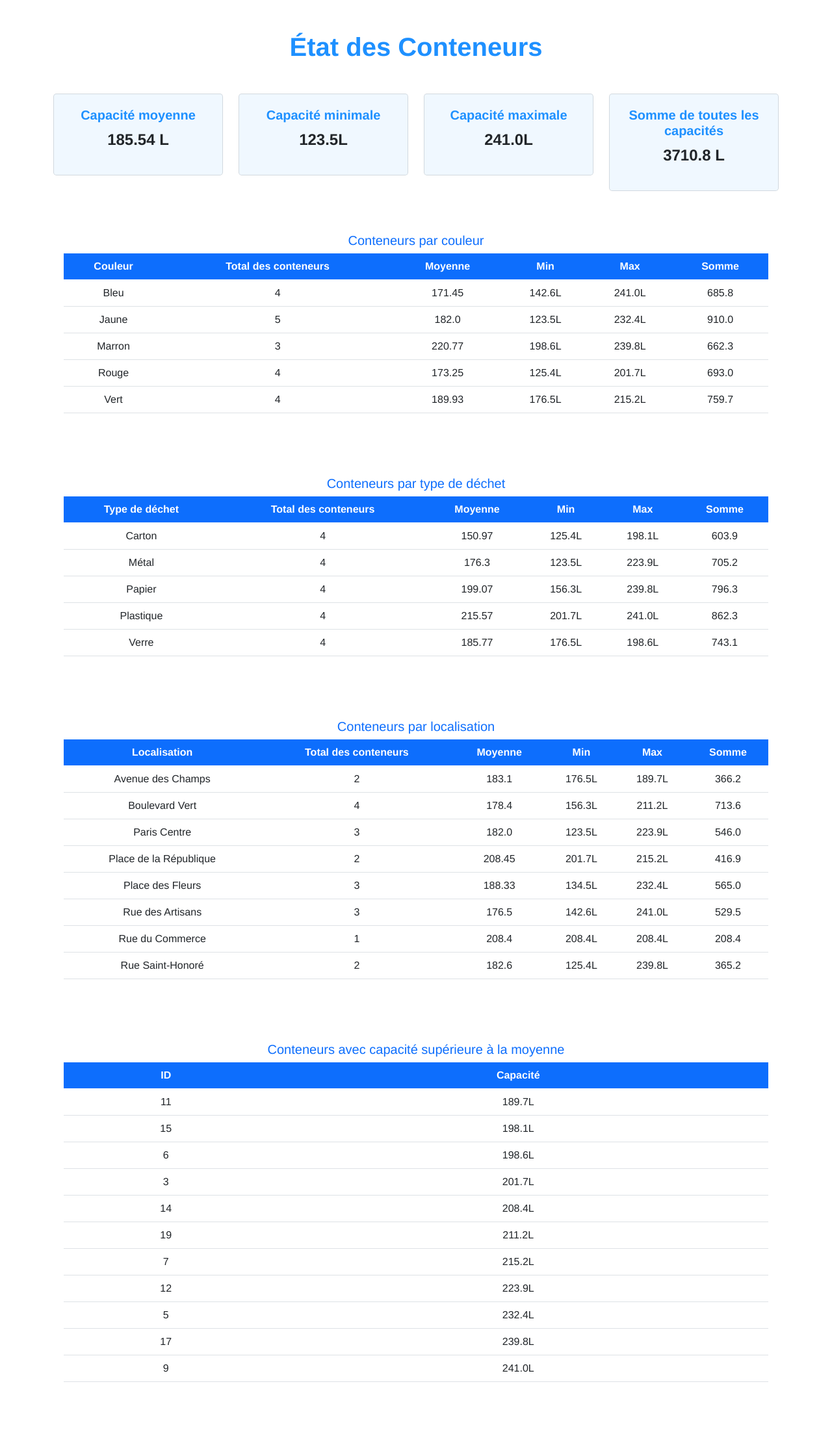
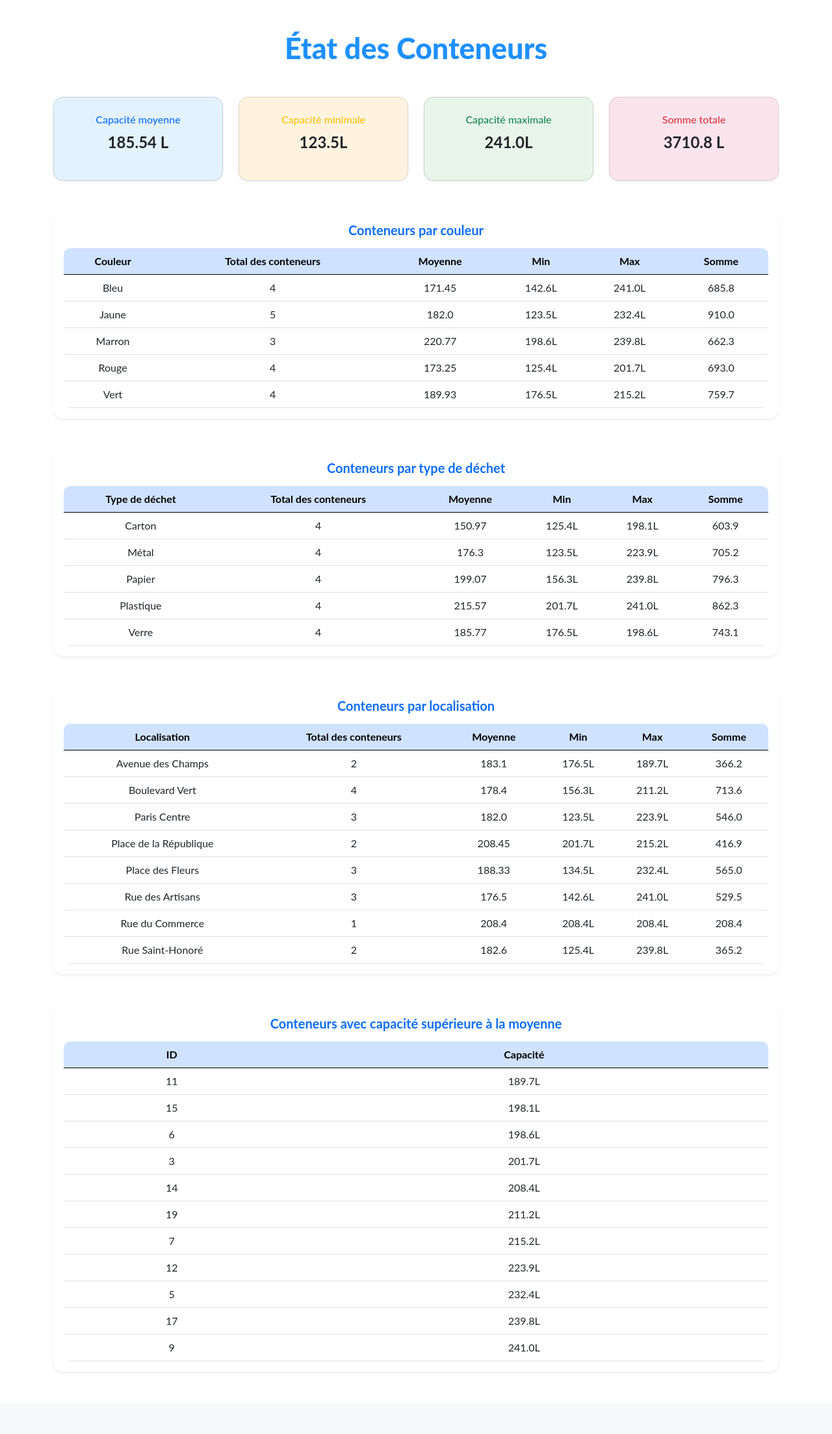
Before and after one commit to EmileCap/Trida, a Flask app: page /conteneur/etat in a window 1280 px wide. Shown: the part 74-2281 px from the top of the page at 65% size. After the commit the page ends 2169 px from the top, so only its background shows below. Run offline with Flask 3, Linux system fonts and the light colour scheme; data comes from the database, SQL or seed files in the repository; some libraries are stand-ins or nearby versions.

Commit message:
ça avance

```diff
--- a/app.py
+++ b/app.py
@@ -606,7 +606,7 @@ def show_etat_conteneur():
     mycursor = get_db().cursor()
 
     sql1 = """
-        SELECT AVG(capacite_max) AS capacite_moyenne_totale,
+        SELECT ROUND(AVG(capacite_max),2) AS capacite_moyenne_totale,
                MIN(capacite_max) AS capacite_minimun_totale,
                MAX(capacite_max) AS capacite_maximun_totale,
                SUM(capacite_max) AS somme_capacite_totale
--- a/templates/conteneur/etat_conteneur.html
+++ b/templates/conteneur/etat_conteneur.html
@@ -5,45 +5,39 @@
 {% endblock %}
 
 {% block body %}
-<div class="container mt-5 mb-5" style="font-family: 'Helvetica Neue', Helvetica, Arial, sans-serif;">
+<div class="container my-5" style="font-family: 'lato', sans-serif;">
 
-    <h1 class="mb-5 text-center" style="color:#1E90FF; font-weight:700; font-size:2.5rem;">État des Conteneurs</h1>
+    <h1 class="text-center mb-5" style="color:#1E90FF; font-weight:800; font-size:2.8rem;">
+        État des Conteneurs
+    </h1>
 
 
     <div class="row g-4 mb-5">
         <div class="col-md-3 col-sm-6">
-            <div class="card rounded-3 text-center" style="padding:20px; background-color:#f0f8ff;">
-                <h5 style="color:#1E90FF; font-weight:600;">Capacité moyenne</h5>
-                <p style="font-size:1.5rem; font-weight:700;">
-                    {{ stats_totales.capacite_moyenne_totale | round(2) }} L
-                </p>
+            <div class="card shadow-sm text-center p-4" style="background-color:#E3F2FD; border-radius:15px;">
+                <h6 class="text-primary fw-semibold mb-2">Capacité moyenne</h6>
+                <p class="fs-4 fw-bold">{{ stats_totales.capacite_moyenne_totale }} L</p>
             </div>
         </div>
 
         <div class="col-md-3 col-sm-6">
-            <div class="card rounded-3 text-center" style="padding:20px; background-color:#f0f8ff;">
-                <h5 style="color:#1E90FF; font-weight:600;">Capacité minimale</h5>
-                <p style="font-size:1.5rem; font-weight:700;">
-                    {{ stats_totales.capacite_minimun_totale }}
-                </p>
+            <div class="card shadow-sm text-center p-4" style="background-color:#FFF3E0; border-radius:15px;">
+                <h6 class="text-warning fw-semibold mb-2">Capacité minimale</h6>
+                <p class="fs-4 fw-bold">{{ stats_totales.capacite_minimun_totale }} </p>
             </div>
         </div>
 
         <div class="col-md-3 col-sm-6">
-            <div class="card rounded-3 text-center" style="padding:20px; background-color:#f0f8ff;">
-                <h5 style="color:#1E90FF; font-weight:600;">Capacité maximale</h5>
-                <p style="font-size:1.5rem; font-weight:700;">
-                    {{ stats_totales.capacite_maximun_totale }}
-                </p>
+            <div class="card shadow-sm text-center p-4" style="background-color:#E8F5E9; border-radius:15px;">
+                <h6 class="text-success fw-semibold mb-2">Capacité maximale</h6>
+                <p class="fs-4 fw-bold">{{ stats_totales.capacite_maximun_totale }} </p>
             </div>
         </div>
 
         <div class="col-md-3 col-sm-6">
-            <div class="card rounded-3 text-center" style="padding:20px; background-color:#f0f8ff;">
-                <h5 style="color:#1E90FF; font-weight:600;">Somme de toutes les capacités</h5>
-                <p style="font-size:1.5rem; font-weight:700;">
-                    {{ stats_totales.somme_capacite_totale }} L
-                </p>
+            <div class="card shadow-sm text-center p-4" style="background-color:#FCE4EC; border-radius:15px;">
+                <h6 class="text-danger fw-semibold mb-2">Somme totale</h6>
+                <p class="fs-4 fw-bold">{{ stats_totales.somme_capacite_totale }} L</p>
             </div>
         </div>
     </div>
@@ -51,29 +45,30 @@
 
     <div class="row g-4 mb-5">
         <div class="col-md-12">
-            <div class="card rounded-3" style="border:none; background-color:#fff;">
+            <div class="card shadow-sm border-0" style="border-radius:15px;">
                 <div class="card-body">
-                    <h5 class="text-center text-primary">Conteneurs par couleur</h5>
-                    <table class="table table-hover align-middle">
-                        <thead class="bg-primary text-white">
+                    <h5 class="text-center text-primary fw-bold mb-3">Conteneurs par couleur</h5>
+                    <div class="table-responsive">
+                        <table class="table table-hover align-middle text-center mb-0" style="border-radius:10px; overflow:hidden;">
+                            <thead class="table-primary">
                                 <tr>
-                                <th class="text-center">Couleur</th>
-                                <th class="text-center">Total des conteneurs</th>
-                                <th class="text-center">Moyenne</th>
-                                <th class="text-center">Min</th>
-                                <th class="text-center">Max</th>
-                                <th class="text-center">Somme</th>
+                                    <th>Couleur</th>
+                                    <th>Total des conteneurs</th>
+                                    <th>Moyenne</th>
+                                    <th>Min</th>
+                                    <th>Max</th>
+                                    <th>Somme</th>
                                 </tr>
                             </thead>
                             <tbody>
                                 {% for c in conteneurs_par_couleur %}
                                     <tr>
-                                    <td class="text-center">{{ c.nom_couleur }}</td>
-                                    <td class="text-center">{{ c.total_conteneurs }}</td>
-                                    <td class="text-center">{{ c.capacite_moyenne | round(2) }}</td>
-                                    <td class="text-center">{{ c.capacite_minimun }}</td>
-                                    <td class="text-center">{{ c.capacite_maximun }}</td>
-                                    <td class="text-center">{{ c.somme_capacite }}</td>
+                                        <td>{{ c.nom_couleur }}</td>
+                                        <td>{{ c.total_conteneurs }}</td>
+                                        <td>{{ c.capacite_moyenne | round(2) }}</td>
+                                        <td>{{ c.capacite_minimun }}</td>
+                                        <td>{{ c.capacite_maximun }}</td>
+                                        <td>{{ c.somme_capacite }}</td>
                                     </tr>
                                 {% endfor %}
                             </tbody>
@@ -82,33 +77,35 @@
                 </div>
             </div>
         </div>
+    </div>
 
 
     <div class="row g-4 mb-5">
         <div class="col-md-12">
-            <div class="card rounded-3" style="border:none; background-color:#fff;">
+            <div class="card shadow-sm border-0" style="border-radius:15px;">
                 <div class="card-body">
-                    <h5 class="text-center text-primary">Conteneurs par type de déchet</h5>
-                    <table class="table table-hover align-middle">
-                        <thead class="bg-primary text-white">
+                    <h5 class="text-center text-primary fw-bold mb-3">Conteneurs par type de déchet</h5>
+                    <div class="table-responsive">
+                        <table class="table table-hover align-middle text-center mb-0" style="border-radius:10px; overflow:hidden;">
+                            <thead class="table-primary">
                                 <tr>
-                                <th class="text-center">Type de déchet</th>
-                                <th class="text-center">Total des conteneurs</th>
-                                <th class="text-center">Moyenne</th>
-                                <th class="text-center">Min</th>
-                                <th class="text-center">Max</th>
-                                <th class="text-center">Somme</th>
+                                    <th>Type de déchet</th>
+                                    <th>Total des conteneurs</th>
+                                    <th>Moyenne</th>
+                                    <th>Min</th>
+                                    <th>Max</th>
+                                    <th>Somme</th>
                                 </tr>
                             </thead>
                             <tbody>
                                 {% for t in conteneurs_par_type_dechet %}
                                     <tr>
-                                    <td class="text-center">{{ t.nom_dechet }}</td>
-                                    <td class="text-center">{{ t.total_conteneurs }}</td>
-                                    <td class="text-center">{{ t.capacite_moyenne | round(2) }}</td>
-                                    <td class="text-center">{{ t.capacite_minimun }}</td>
-                                    <td class="text-center">{{ t.capacite_maximun }}</td>
-                                    <td class="text-center">{{ t.somme_capacite }}</td>
+                                        <td>{{ t.nom_dechet }}</td>
+                                        <td>{{ t.total_conteneurs }}</td>
+                                        <td>{{ t.capacite_moyenne | round(2) }}</td>
+                                        <td>{{ t.capacite_minimun }}</td>
+                                        <td>{{ t.capacite_maximun }}</td>
+                                        <td>{{ t.somme_capacite }}</td>
                                     </tr>
                                 {% endfor %}
                             </tbody>
@@ -117,33 +114,35 @@
                 </div>
             </div>
         </div>
+    </div>
 
 
     <div class="row g-4 mb-5">
         <div class="col-md-12">
-        <div class="card rounded-3" style="border:none; background-color:#fff;">
+            <div class="card shadow-sm border-0" style="border-radius:15px;">
                 <div class="card-body">
-                <h5 class="text-center text-primary">Conteneurs par localisation</h5>
-                <table class="table table-hover align-middle">
-                    <thead class="bg-primary text-white">
+                    <h5 class="text-center text-primary fw-bold mb-3">Conteneurs par localisation</h5>
+                    <div class="table-responsive">
+                        <table class="table table-hover align-middle text-center mb-0" style="border-radius:10px; overflow:hidden;">
+                            <thead class="table-primary">
                                 <tr>
-                            <th class="text-center">Localisation</th>
-                            <th class="text-center">Total des conteneurs</th>
-                            <th class="text-center">Moyenne</th>
-                            <th class="text-center">Min</th>
-                            <th class="text-center">Max</th>
-                            <th class="text-center">Somme</th>
+                                    <th>Localisation</th>
+                                    <th>Total des conteneurs</th>
+                                    <th>Moyenne</th>
+                                    <th>Min</th>
+                                    <th>Max</th>
+                                    <th>Somme</th>
                                 </tr>
                             </thead>
                             <tbody>
                                 {% for l in conteneurs_par_localisation %}
                                     <tr>
-                                <td class="text-center">{{ l.adresse }}</td>
-                                <td class="text-center">{{ l.total_conteneurs }}</td>
-                                <td class="text-center">{{ l.capacite_moyenne | round(2) }}</td>
-                                <td class="text-center">{{ l.capacite_minimun }}</td>
-                                <td class="text-center">{{ l.capacite_maximun }}</td>
-                                <td class="text-center">{{ l.somme_capacite }}</td>
+                                        <td>{{ l.adresse }}</td>
+                                        <td>{{ l.total_conteneurs }}</td>
+                                        <td>{{ l.capacite_moyenne | round(2) }}</td>
+                                        <td>{{ l.capacite_minimun }}</td>
+                                        <td>{{ l.capacite_maximun }}</td>
+                                        <td>{{ l.somme_capacite }}</td>
                                     </tr>
                                 {% endfor %}
                             </tbody>
@@ -152,25 +151,26 @@
                 </div>
             </div>
         </div>
-
+    </div>
 
     <div class="row g-4 mb-5">
         <div class="col-md-12">
-            <div class="card rounded-3" style="border:none; background-color:#fff;">
+            <div class="card shadow-sm border-0" style="border-radius:15px;">
                 <div class="card-body">
-                    <h5 class="text-center text-primary">Conteneurs avec capacité supérieure à la moyenne</h5>
-                    <table class="table table-hover align-middle">
-                        <thead class="bg-primary text-white">
+                    <h5 class="text-center text-primary fw-bold mb-3">Conteneurs avec capacité supérieure à la moyenne</h5>
+                    <div class="table-responsive">
+                        <table class="table table-hover align-middle text-center mb-0" style="border-radius:10px; overflow:hidden;">
+                            <thead class="table-primary">
                                 <tr>
-                                <th class="text-center">ID</th>
-                                <th class="text-center">Capacité</th>
+                                    <th>ID</th>
+                                    <th>Capacité</th>
                                 </tr>
                             </thead>
                             <tbody>
                                 {% for c in conteneurs_sup_moyenne %}
                                     <tr>
-                                    <td class="text-center">{{ c.id_conteneur }}</td>
-                                    <td class="text-center">{{ c.capacite_max }}</td>
+                                        <td>{{ c.id_conteneur }}</td>
+                                        <td>{{ c.capacite_max }}</td>
                                     </tr>
                                 {% endfor %}
                             </tbody>
@@ -179,6 +179,7 @@
                 </div>
             </div>
         </div>
+    </div>
 
 </div>
 {% endblock %}
```
Lines whose indentation alone changed are shown as unchanged.
